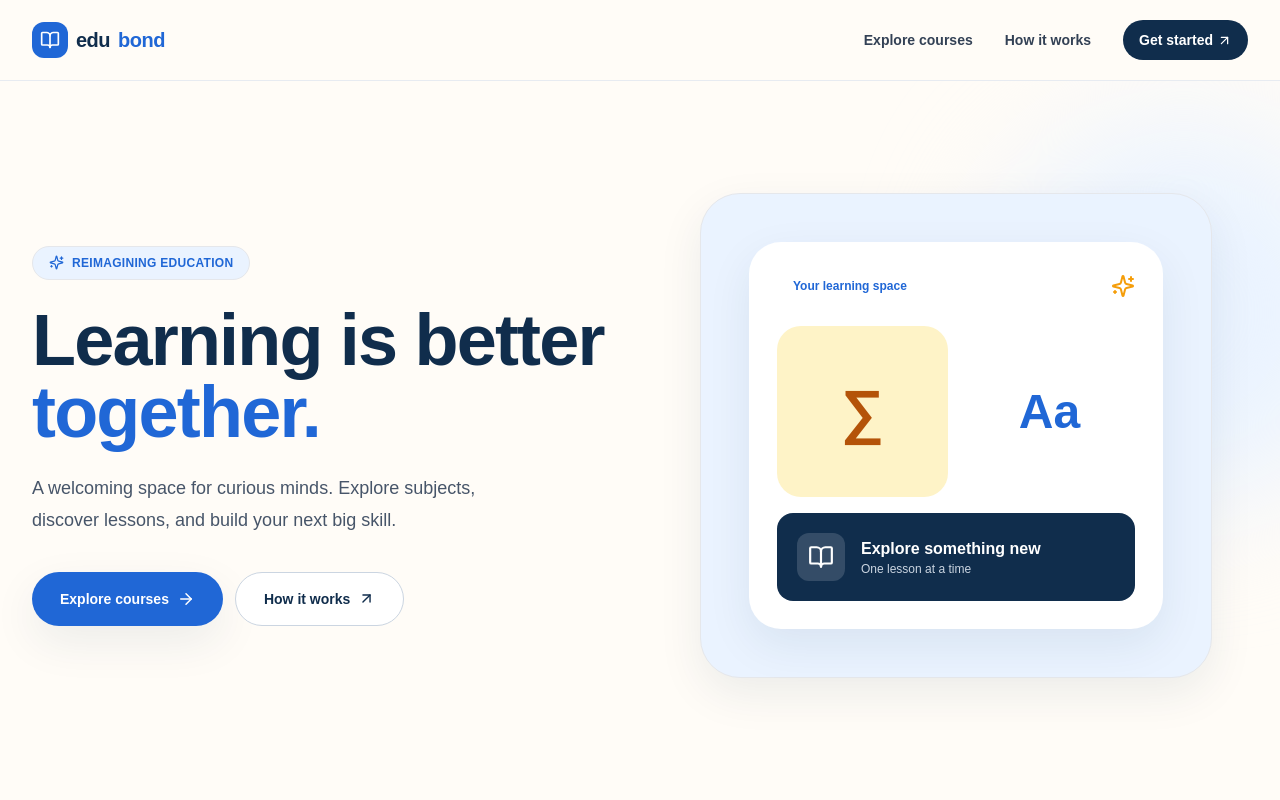
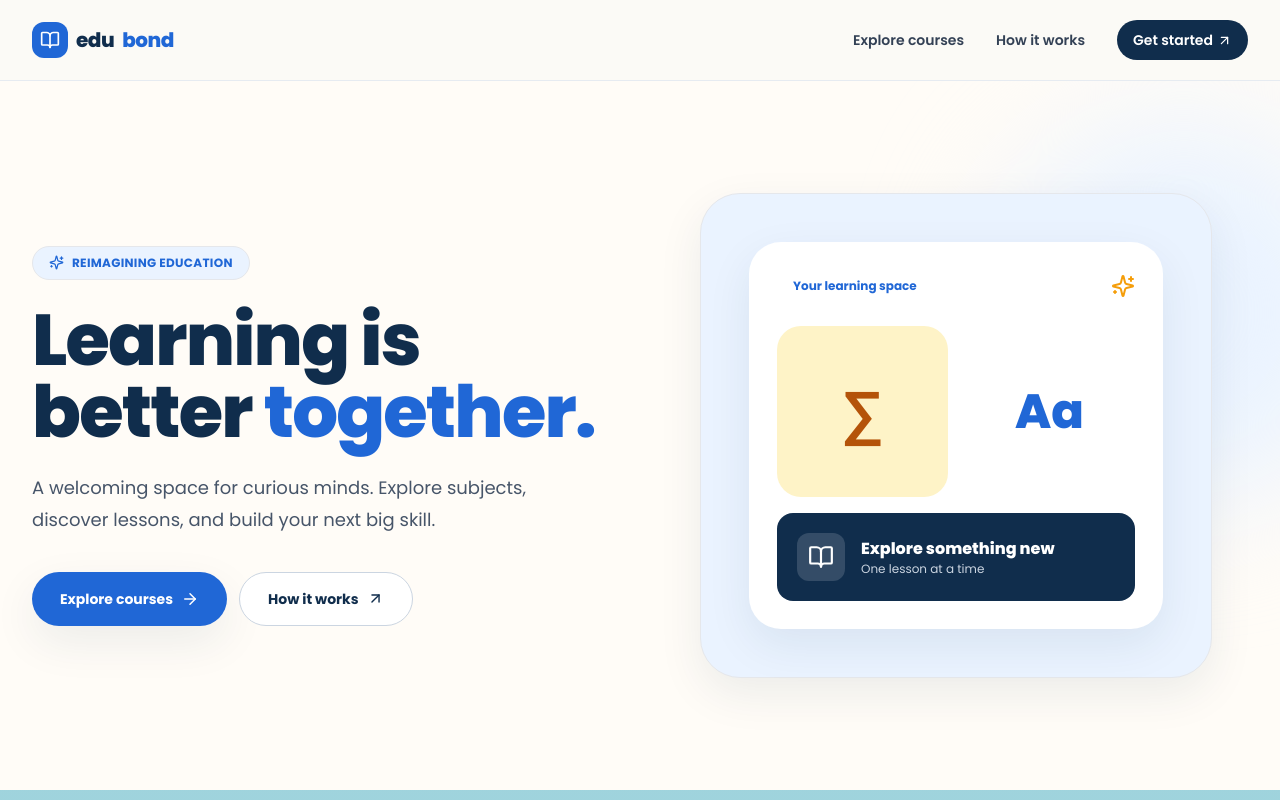
Before and after one commit to shiraygin/edubond, a Next.js app: page / in a window 1280 px wide. Shown: the top 800 px of the page. Built offline with nearby package versions, Linux system fonts and the light colour scheme.

Commit message:
style: align EduBond UI with original EduBounds design

```diff
--- a/src/app/globals.css
+++ b/src/app/globals.css
@@ -1,10 +1,14 @@
+@import url('https://fonts.googleapis.com/css2?family=Poppins:wght@400;500;600;700;800&display=swap');
 @tailwind base;
 @tailwind components;
 @tailwind utilities;
-
 :root { color-scheme: light; }
 html { scroll-behavior: smooth; }
-body { background: #FFFCF7; color: #172B40; }
-::selection { background: #B9D9FF; color: #102D4C; }
-a, button, input { -webkit-tap-highlight-color: transparent; }
-:focus-visible { outline: 3px solid #2067D6; outline-offset: 3px; }
+body { margin: 0; font-family: 'Poppins', Arial, sans-serif; color: #17212b; background: linear-gradient(180deg,#b8d6f5 0%,#92d2d0 55%,#68c3a3 100%); min-height: 100vh; }
+::selection { background: #b8d6f5; }
+:focus-visible { outline: 3px solid #0056b3; outline-offset: 3px; }
+@keyframes edubond-bounce { 0%{transform:translateY(0)} 100%{transform:translateY(-9px)} }
+@keyframes edubond-fade { from{opacity:0;transform:translateY(8px)} to{opacity:1;transform:translateY(0)} }
+.logo-bounce { animation:edubond-bounce 2s ease-in-out infinite alternate; }
+.hero-enter { animation: edubond-fade .9s ease-out both; }
+@media (prefers-reduced-motion:reduce) { .logo-bounce,.hero-enter { animation:none } }
```
